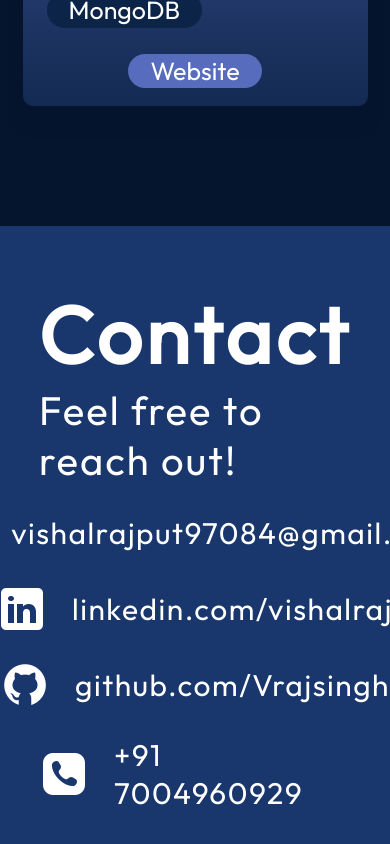
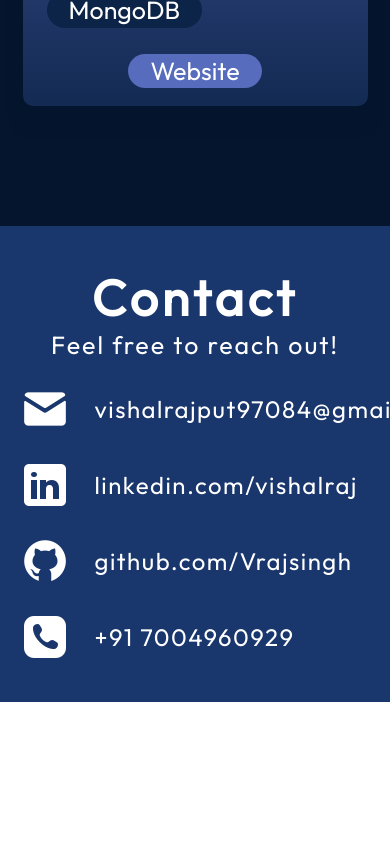
Before and after one commit to Vrajsingh/portfolio, a React (Vite) app: page / in a window 390 px wide. Shown: the part 5567-6411 px from the top of the page. After the commit the page ends 6269 px from the top, so only its background shows below. Built offline with nearby package versions, Linux system fonts and the light colour scheme.

Commit message:
Updated footer

```diff
--- a/src/components/Contact/Contact.module.css
+++ b/src/components/Contact/Contact.module.css
@@ -50,15 +50,29 @@
   .container {
     flex-direction: column;
     gap: 23px;
+    padding: 40px 5%;
   }
 
   .text {
     display: flex;
     flex-direction: column;
     align-items: center;
+    text-align: center;
+  }
+
+  .text h2 {
+    font-size: 50px; /* Reduce font size for smaller screens */
+  }
+
+  .text p {
+    font-size: 25px; /* Reduce font size for smaller screens */
   }
 
   .links {
-    align-items: center;
+    align-items: left;
+  }
+
+  .link a {
+    font-size: 24px; /* Reduce font size for smaller screens */
   }
 }
```
